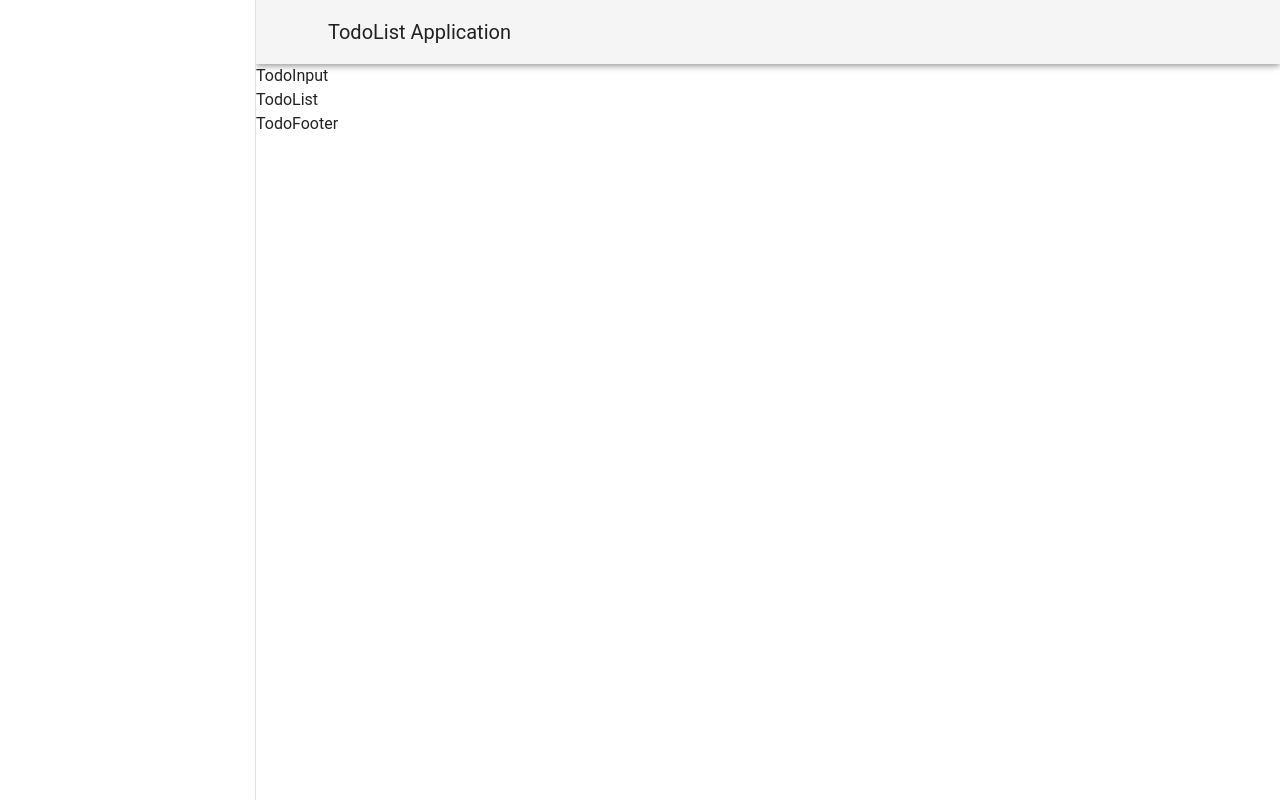
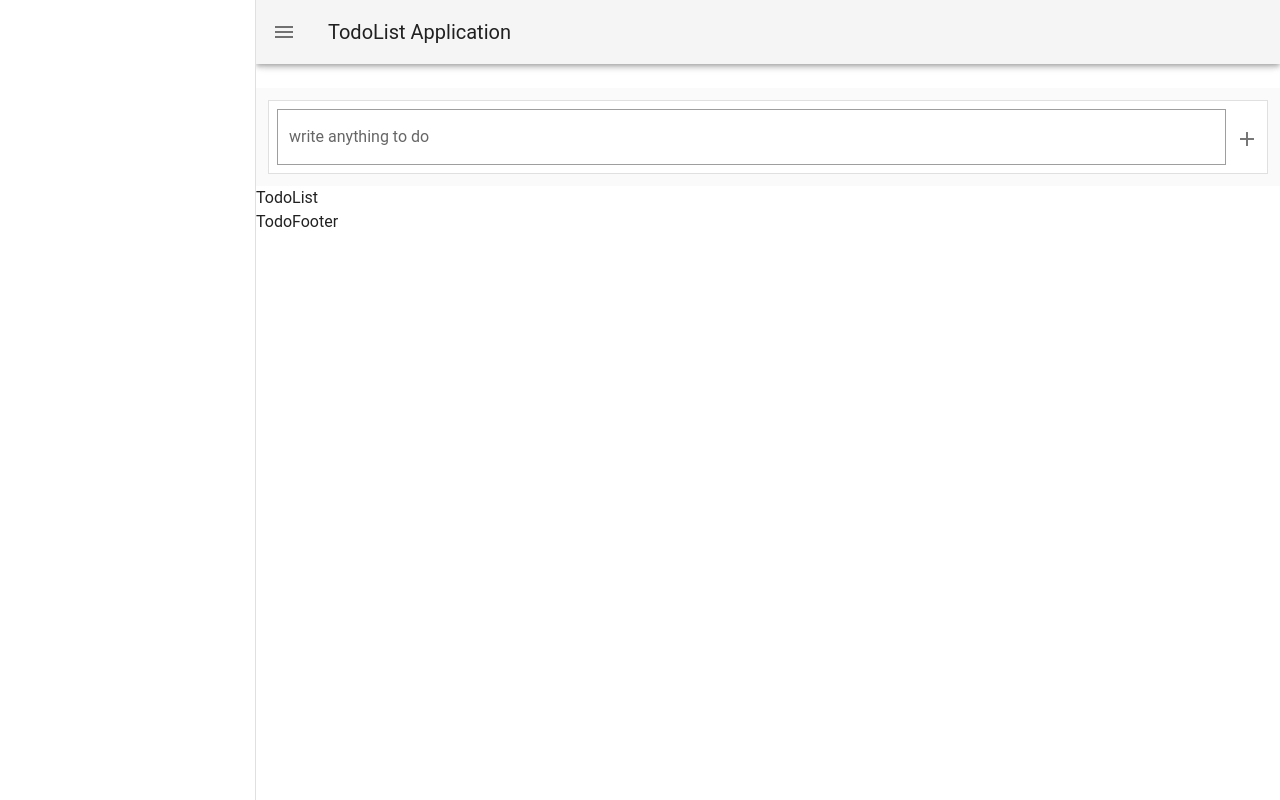
Before and after one commit to newpouy/vue-todo, a Vue app: page / in a window 1280 px wide. Built offline with nearby package versions, Linux system fonts and the light colour scheme.

Commit message:
mdi dpnc and todo input

```diff
--- a/package.json
+++ b/package.json
@@ -15,6 +15,7 @@
     "vuetify": "^2.4.2"
   },
   "devDependencies": {
+    "@mdi/font": "^5.9.55",
     "@vue/cli-plugin-babel": "~4.5.0",
     "@vue/cli-plugin-eslint": "~4.5.0",
     "@vue/cli-service": "~4.5.0",
--- a/src/App.vue
+++ b/src/App.vue
@@ -14,6 +14,7 @@
     </v-app-bar>
 
     <v-main>
+      <v-icon>fas fa-lock</v-icon>
       <TodoInput/>
       <TodoList/>
       <TodoFooter/>
--- a/src/components/TodoInput.vue
+++ b/src/components/TodoInput.vue
@@ -1,10 +1,37 @@
 <template>
-    <div>TodoInput</div>
+ <v-container class="grey lighten-5">
+    <v-row no-gutters>
+      <v-col
+        cols="12"
+        sm="12"
+      >
+        <v-card
+          class="pa-2"
+          outlined
+          tile
+        >
+          <v-text-field
+            label="write anything to do"
+            placeholder="write anything to do"
+            hide-details
+            outlined
+            append-outer-icon="mdi-plus"
+            @click:append-outer="addTodo"
+          />
+        </v-card>
+      </v-col>
+    </v-row>
+  </v-container>
 </template>
 
 <script>
 export default {
-name: "TodoInput"
+  name: "TodoInput",
+  methods: {
+    addTodo() {
+      console.log('addTodo')
+    }
+  }
 }
 </script>
 
--- a/src/main.js
+++ b/src/main.js
@@ -2,6 +2,7 @@ import Vue from 'vue'
 import App from './App.vue'
 import Vuetify from "vuetify";
 import 'vuetify/dist/vuetify.min.css'
+import '@mdi/font/css/materialdesignicons.css'
 
 Vue.config.productionTip = false
 Vue.use(Vuetify)
```
Also changed, not shown: 1 other file (tests, documents, lock files or other folders).
